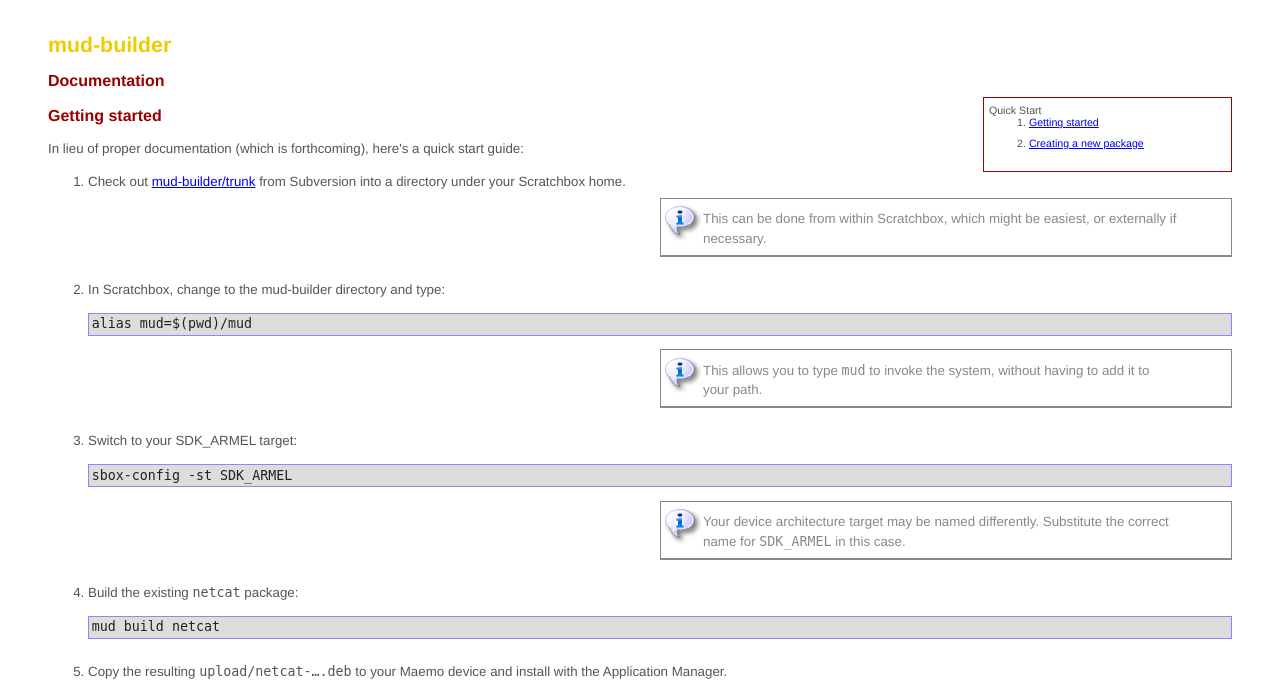
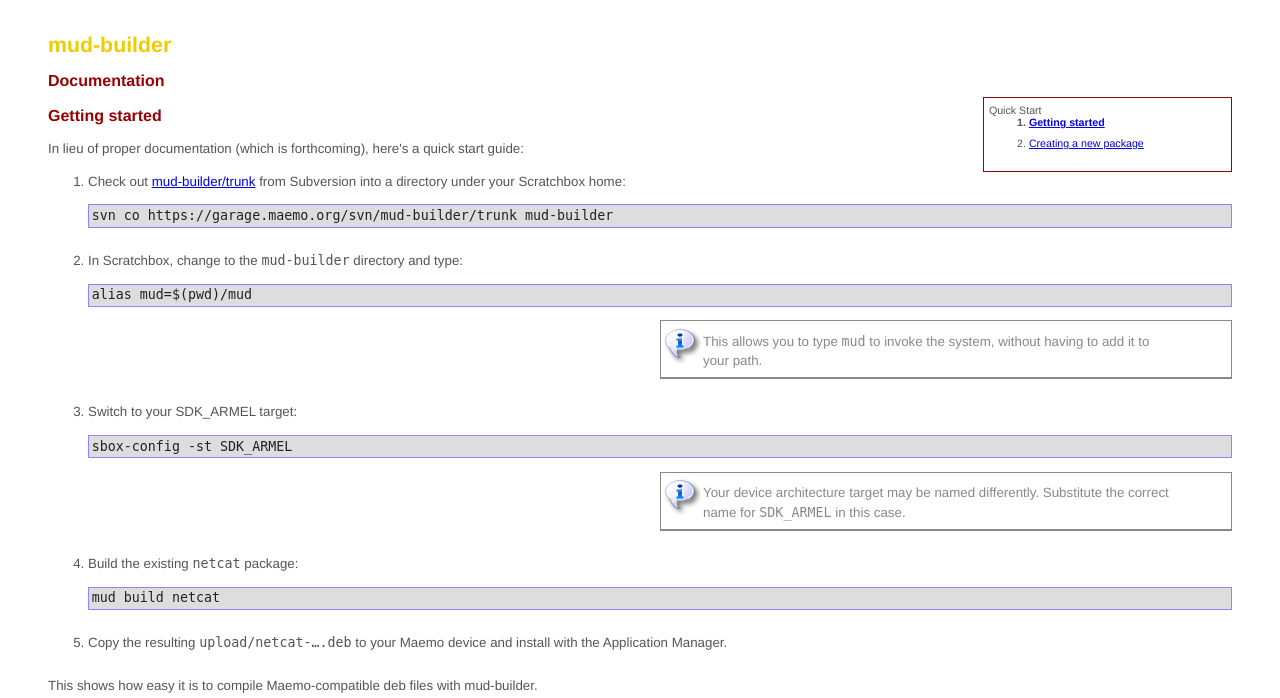
Before and after one commit to GrahamCobb/maemo-mud-builder, a PHP site: the page made by www/docs/index.php in a window 1280 px wide. Shown: the top 698 px of the page. Run offline with PHP 8.4, Linux system fonts and the light colour scheme; some libraries are stand-ins or nearby versions.

Commit message:
Improve styling of documentation pages

```diff
--- a/www/docs/gettingstarted.html
+++ b/www/docs/gettingstarted.html
@@ -3,11 +3,12 @@
 <ol>
 <li>Check out <a
 href="https://garage.maemo.org/scm/?group_id=63">mud-builder/trunk</a> from
-Subversion into a directory under your Scratchbox home. <span class="note">This
-can be done from within Scratchbox, which might be easiest, or externally if
-necessary.</span></li>
+Subversion into a directory under your Scratchbox home:
 
-<li>In Scratchbox, change to the mud-builder directory and type:
+<pre><code>svn co https://garage.maemo.org/svn/mud-builder/trunk mud-builder</code></pre>
+</li>
+
+<li>In Scratchbox, change to the <code>mud-builder</code> directory and type:
 
 <pre><code>alias mud=$(pwd)/mud</code></pre>
 
@@ -26,3 +27,6 @@ necessary.</span></li>
 <li>Copy the resulting <code>upload/netcat-&#8230;.deb</code> to your Maemo
 device and install with the Application Manager.</li>
 </ol>
+
+<p>This shows how easy it is to compile Maemo-compatible deb files with
+mud-builder.</p>
--- a/www/style.css
+++ b/www/style.css
@@ -72,3 +72,7 @@ pre {
     font-size: 8pt;
     line-height: 1.2em;
 }
+
+#index.nav li.selected {
+    font-weight: bold;
+}
```
